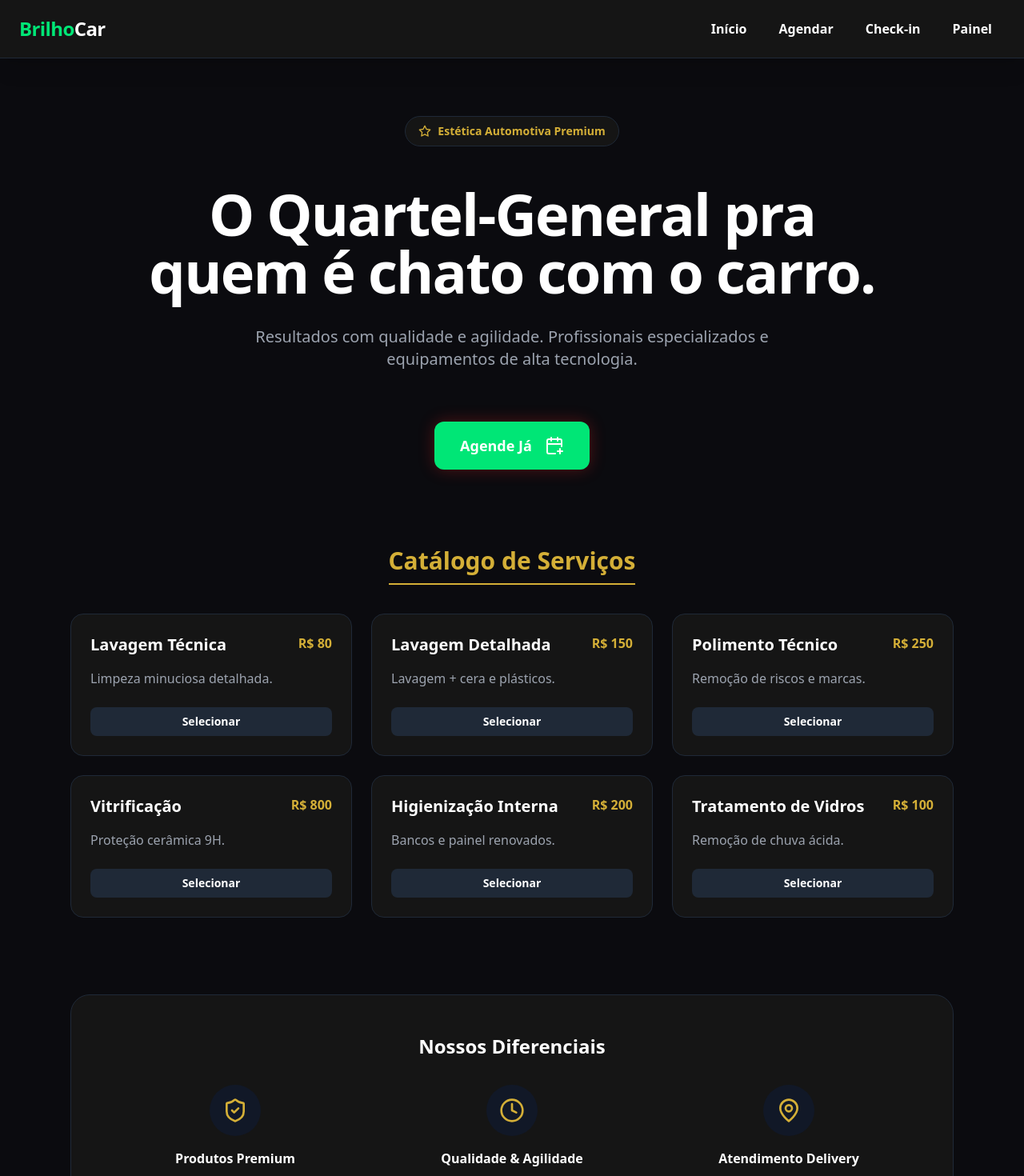
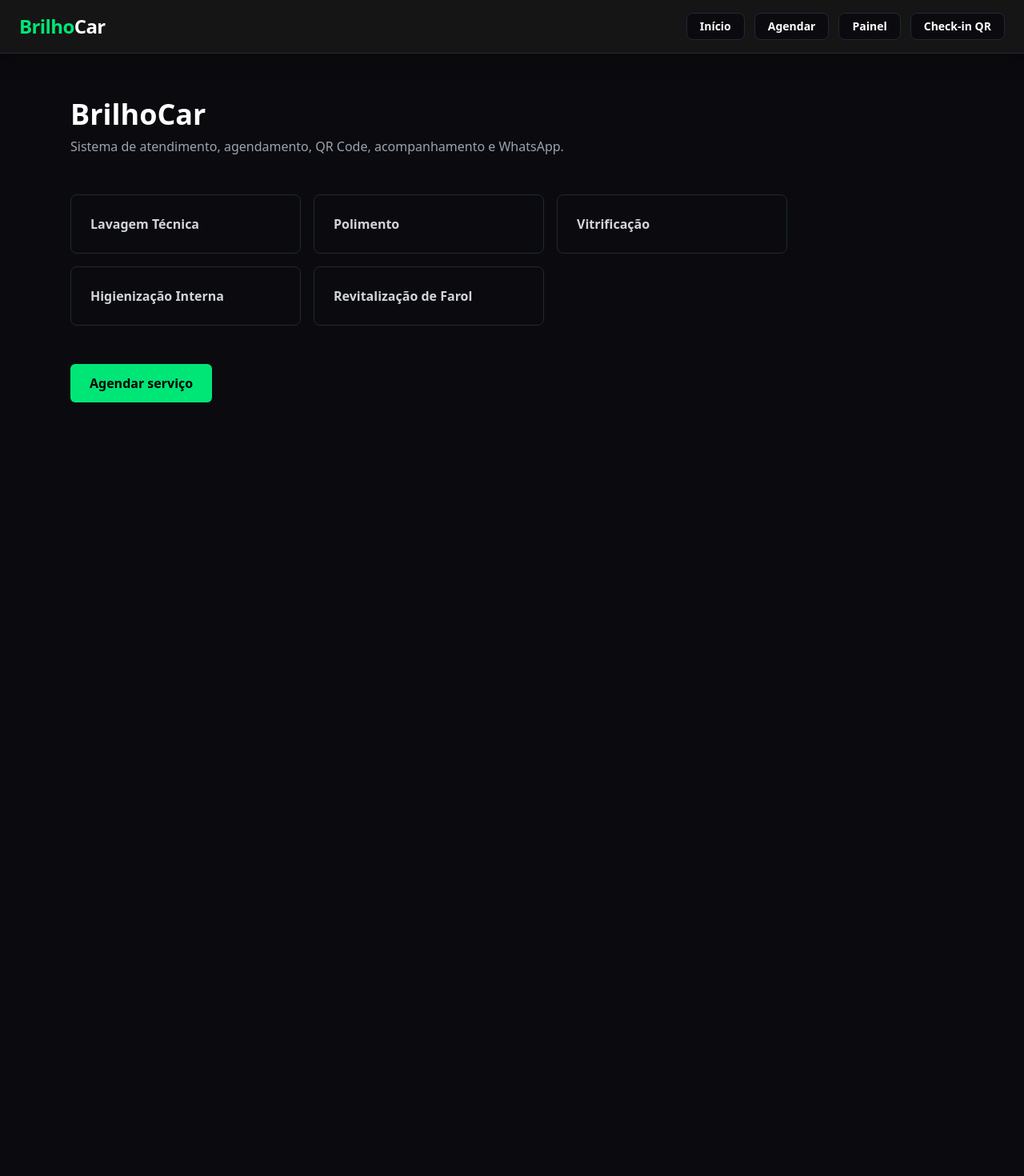
Before and after one commit to devtuma/brilhocar-estetica, a React (Vite) app: page / in a window 1280 px wide. Shown: the top 1470 px of the page at 80% size. After the commit the page ends 800 px from the top, so only its background shows below. Built offline with nearby package versions, Linux system fonts and the light colour scheme.

Commit message:
Refatora todo o UI para ficar idêntico aos mockups

```diff
--- a/src/App.jsx
+++ b/src/App.jsx
@@ -13,11 +13,11 @@ function App() {
           <Link to="/" className="text-2xl font-black tracking-tight">
             <span className="text-primary">Brilho</span>Car
           </Link>
-          <nav className="hidden md:flex gap-2">
-            <Link to="/" className="hover:text-primary transition-colors font-bold px-4 py-2">Início</Link>
-            <Link to="/booking" className="hover:text-primary transition-colors font-bold px-4 py-2">Agendar</Link>
-            <Link to="/checkin" className="hover:text-primary transition-colors font-bold px-4 py-2">Check-in</Link>
-            <Link to="/admin" className="hover:text-primary transition-colors font-bold px-4 py-2">Painel</Link>
+          <nav className="hidden md:flex gap-3">
+            <Link to="/" className="border border-gray-800 bg-[#0b0b0f] hover:bg-gray-800 transition-colors text-sm font-semibold px-4 py-1.5 rounded-lg">Início</Link>
+            <Link to="/booking" className="border border-gray-800 bg-[#0b0b0f] hover:bg-gray-800 transition-colors text-sm font-semibold px-4 py-1.5 rounded-lg">Agendar</Link>
+            <Link to="/admin" className="border border-gray-800 bg-[#0b0b0f] hover:bg-gray-800 transition-colors text-sm font-semibold px-4 py-1.5 rounded-lg">Painel</Link>
+            <Link to="/checkin" className="border border-gray-800 bg-[#0b0b0f] hover:bg-gray-800 transition-colors text-sm font-semibold px-4 py-1.5 rounded-lg">Check-in QR</Link>
           </nav>
         </header>
 
--- a/src/pages/Home.jsx
+++ b/src/pages/Home.jsx
@@ -1,83 +1,36 @@
 import { Link } from 'react-router-dom';
-import { ShieldCheck, Sparkles, Clock, MapPin, Droplet, Star } from 'lucide-react';
-
-const services = [
-  { name: 'Lavagem Técnica', price: 'R$ 80', desc: 'Limpeza minuciosa detalhada.' },
-  { name: 'Lavagem Detalhada', price: 'R$ 150', desc: 'Lavagem + cera e plásticos.' },
-  { name: 'Polimento Técnico', price: 'R$ 250', desc: 'Remoção de riscos e marcas.' },
-  { name: 'Vitrificação', price: 'R$ 800', desc: 'Proteção cerâmica 9H.' },
-  { name: 'Higienização Interna', price: 'R$ 200', desc: 'Bancos e painel renovados.' },
-  { name: 'Tratamento de Vidros', price: 'R$ 100', desc: 'Remoção de chuva ácida.' },
-];
 
 export default function Home() {
   return (
-    <div className="space-y-24 pb-24">
-      {/* Hero Section */}
-      <section className="text-center mt-12 space-y-8 animate-fade-in-up">
-        <div className="inline-flex items-center gap-2 px-4 py-2 rounded-full bg-surface border border-gray-800 text-accent font-semibold text-sm mb-4">
-          <Star size={16} /> Estética Automotiva Premium
+    <div className="flex flex-col max-w-4xl pt-8">
+      <h1 className="text-4xl font-bold mb-2">BrilhoCar</h1>
+      <p className="text-gray-400 mb-12">
+        Sistema de atendimento, agendamento, QR Code, acompanhamento e WhatsApp.
+      </p>
+
+      <div className="grid grid-cols-1 md:grid-cols-3 gap-4 mb-12">
+        <div className="border border-gray-800 rounded-lg p-6 bg-transparent text-gray-300 font-semibold">
+          Lavagem Técnica
         </div>
-        <h1 className="text-5xl md:text-7xl font-black tracking-tight leading-tight">
-          O Quartel-General pra<br className="hidden md:block"/> quem é chato com o carro.
-        </h1>
-        <p className="text-gray-400 text-lg md:text-xl max-w-2xl mx-auto">
-          Resultados com qualidade e agilidade. Profissionais especializados e equipamentos de alta tecnologia.
-        </p>
-        <div className="pt-8">
-          <Link to="/booking" className="inline-flex items-center gap-2 bg-primary text-white font-bold text-lg px-8 py-4 rounded-xl shadow-[0_0_20px_rgba(238,34,34,0.3)] hover:bg-red-600 hover:scale-105 transition-all">
-            Agende Já <CalendarPlus className="ml-2" />
-          </Link>
+        <div className="border border-gray-800 rounded-lg p-6 bg-transparent text-gray-300 font-semibold">
+          Polimento
         </div>
-      </section>
+        <div className="border border-gray-800 rounded-lg p-6 bg-transparent text-gray-300 font-semibold">
+          Vitrificação
+        </div>
+        <div className="border border-gray-800 rounded-lg p-6 bg-transparent text-gray-300 font-semibold">
+          Higienização Interna
+        </div>
+        <div className="border border-gray-800 rounded-lg p-6 bg-transparent text-gray-300 font-semibold">
+          Revitalização de Farol
+        </div>
+      </div>
 
-      {/* Services Section */}
-      <section>
-        <h2 className="text-3xl font-black mb-12 text-center">
-          <span className="text-accent border-b-2 border-accent pb-2">Catálogo de Serviços</span>
-        </h2>
-        <div className="grid grid-cols-1 md:grid-cols-2 lg:grid-cols-3 gap-6">
-          {services.map((svc, i) => (
-            <div key={i} className="bg-surface border border-gray-800 p-6 rounded-2xl hover:border-gray-600 transition-colors group">
-              <div className="flex justify-between items-start mb-4">
-                <h3 className="text-xl font-bold group-hover:text-primary transition-colors">{svc.name}</h3>
-                <span className="text-accent font-black">{svc.price}</span>
-              </div>
-              <p className="text-gray-400 mb-6">{svc.desc}</p>
-              <Link to={`/booking?service=${svc.name}`} className="text-sm font-bold text-white bg-gray-800 px-4 py-2 rounded-lg hover:bg-gray-700 w-full block text-center transition-colors">
-                Selecionar
-              </Link>
-            </div>
-          ))}
-        </div>
-      </section>
-
-      {/* Differentials */}
-      <section className="bg-surface border border-gray-800 rounded-3xl p-8 md:p-12">
-        <h2 className="text-2xl font-black mb-8 text-center">Nossos Diferenciais</h2>
-        <div className="grid grid-cols-1 md:grid-cols-3 gap-8">
-          <div className="flex flex-col items-center text-center space-y-4">
-            <div className="bg-gray-900 p-4 rounded-full text-accent"><ShieldCheck size={32}/></div>
-            <h4 className="font-bold">Produtos Premium</h4>
-            <p className="text-sm text-gray-400">Trabalhamos com linhas de certificação Vonixx e alta tecnologia.</p>
-          </div>
-          <div className="flex flex-col items-center text-center space-y-4">
-            <div className="bg-gray-900 p-4 rounded-full text-accent"><Clock size={32}/></div>
-            <h4 className="font-bold">Qualidade & Agilidade</h4>
-            <p className="text-sm text-gray-400">Atendimento personalizado focado no melhor resultado no menor tempo.</p>
-          </div>
-          <div className="flex flex-col items-center text-center space-y-4">
-            <div className="bg-gray-900 p-4 rounded-full text-accent"><MapPin size={32}/></div>
-            <h4 className="font-bold">Atendimento Delivery</h4>
-            <p className="text-sm text-gray-400">Em alguns serviços, atendemos diretamente no local do cliente.</p>
-          </div>
-        </div>
-      </section>
+      <div>
+        <Link to="/booking" className="inline-block bg-primary hover:bg-[#00c853] text-black font-semibold px-6 py-3 rounded-md transition-colors">
+          Agendar serviço
+        </Link>
+      </div>
     </div>
   );
 }
-
-// Dummy Icon Component Since it's not imported at top
-function CalendarPlus({ className }) {
-  return <svg className={className} xmlns="http://www.w3.org/2000/svg" width="24" height="24" viewBox="0 0 24 24" fill="none" stroke="currentColor" strokeWidth="2" strokeLinecap="round" strokeLinejoin="round"><path d="M8 2v4"/><path d="M16 2v4"/><path d="M21 13V6a2 2 0 0 0-2-2H5a2 2 0 0 0-2 2v14a2 2 0 0 0 2 2h8"/><path d="M3 10h18"/><path d="M16 19h6"/><path d="M19 16v6"/></svg>
-}
```
Also changed, not shown: src/pages/Admin.jsx (+34 -69 lines), src/pages/Booking.jsx (+24 -42 lines), src/pages/Checkin.jsx (+37 -24 lines).
